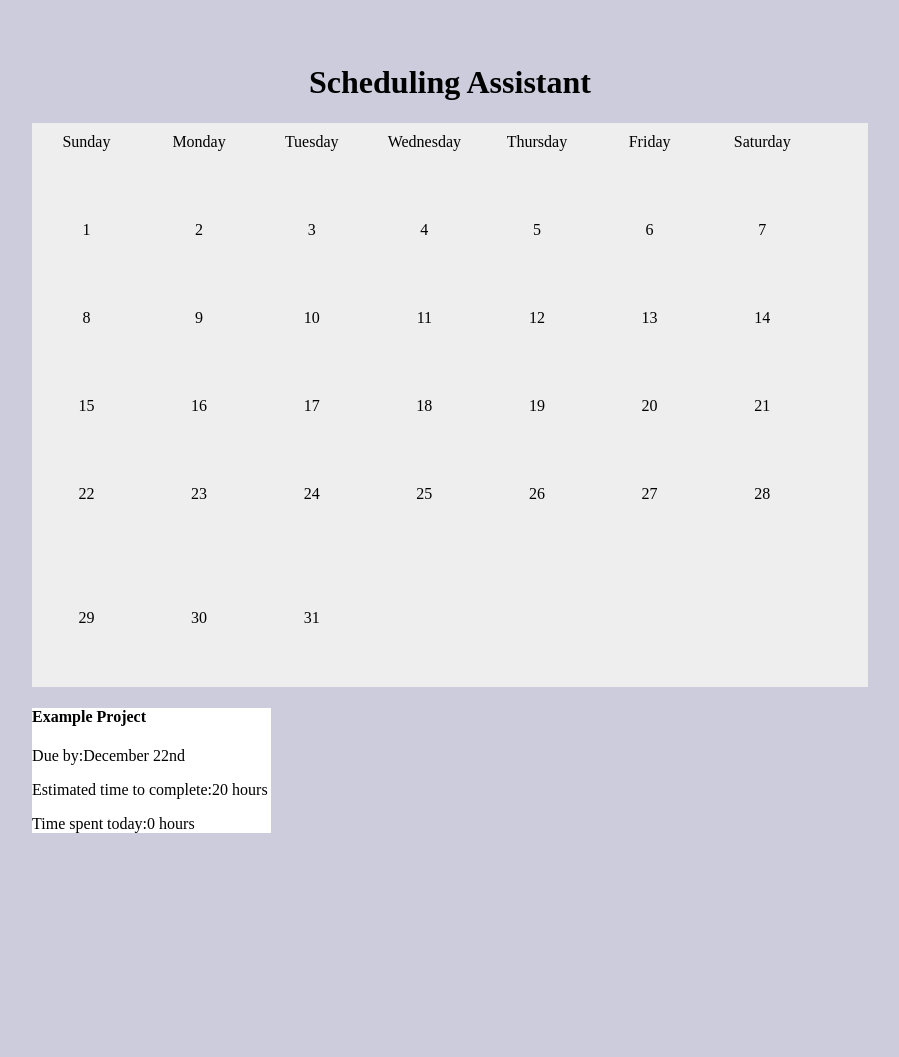
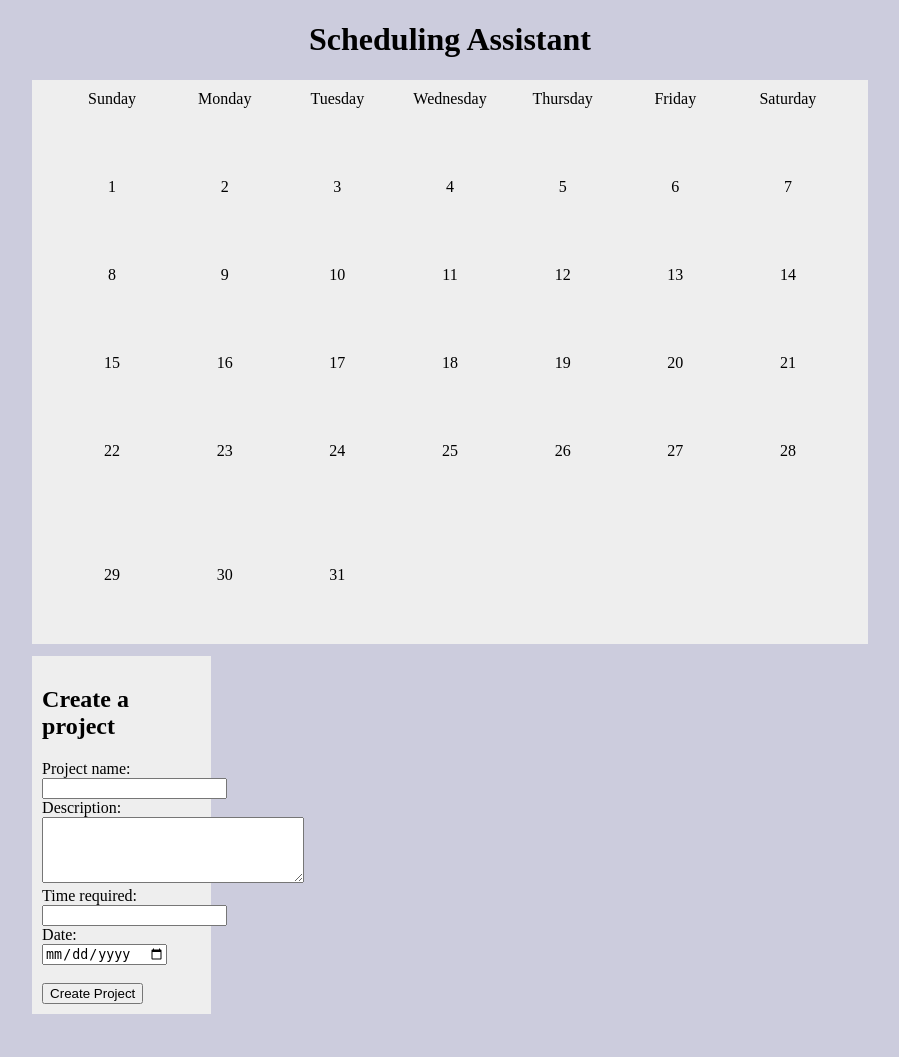
Before and after one commit to AdamScoggins/Scheduling-Assistant, a PHP site: page /main.html in a window 1280 px wide. Shown: the whole page, without its empty margins (190-1089 px from the left). Before the commit the page ends 833 px from the top, so only its background shows below. Run offline with PHP 8.4, Linux system fonts and the light colour scheme.

Commit message:
Added Project Creation Form.
Added an HTML form for project creation.

Made modifications to the CSS file to make space for the form and added project form CSS.

```diff
--- a/main.css
+++ b/main.css
@@ -8,7 +8,7 @@ h1 {
 }
 
 .main {
-  padding: 35px;
+  padding: 0px 35px 35px 35px;
 }
 
 .card {
@@ -17,18 +17,8 @@ h1 {
   margin-left: 15%;
 }
 
-.navigationBar {
-  background-color: white;
-  list-style-type: none;
-  margin: 0px;
-  padding: 15px;
-}
-
-.navigationElement {
-  display:inline-block;
-}
-
 .calendar {
+  text-align: center;
   list-style-type: none;
   padding: 10px 0;
   background: #eee;
@@ -49,6 +39,15 @@ h1 {
 .calendarHorizontal {
   list-style-type: none;
 }
+
 .calendarElement {
   display:inline-block;
 }
+
+.projectForm {
+  background: #eee;
+  margin-top:1%;
+  margin-left:15%;
+  margin-right:70%;
+  padding:10px;
+}
--- a/main.html
+++ b/main.html
@@ -61,15 +61,21 @@
   <li class="calendarElement"></li>
   <li class="calendarElement"></li>
  </ul>
+ <div class="projectForm">
+<h2>Create a project</h2>
+<form action="">
+  <label for="title">Project name:</label><br>
+  <input type="text" id="title" name="title" value=""><br>
+  <label for="desc">Description:</label><br>
+  <textarea name="description" rows="4" cols="30"></textarea>
+  <label for="time_required">Time required:</label><br>
+  <input type="text" id="time_required" name="time_required" value=""><br>
+  <label for="date">Date:</label><br>
+  <input type="date" id="date" name="date"><br><br>
+  <input type="submit" value="Create Project">
+</form>
+</div>
 
-<div class="card">
- <div class="container">
-   <h4><b>Example Project</b></h4>
-   <p>Due by:December 22nd</p>
-   <p>Estimated time to complete:20 hours</p>
-   <p>Time spent today:0 hours</p>
- </div>
-</div>
 </div>
 </body>
 </html>
```
